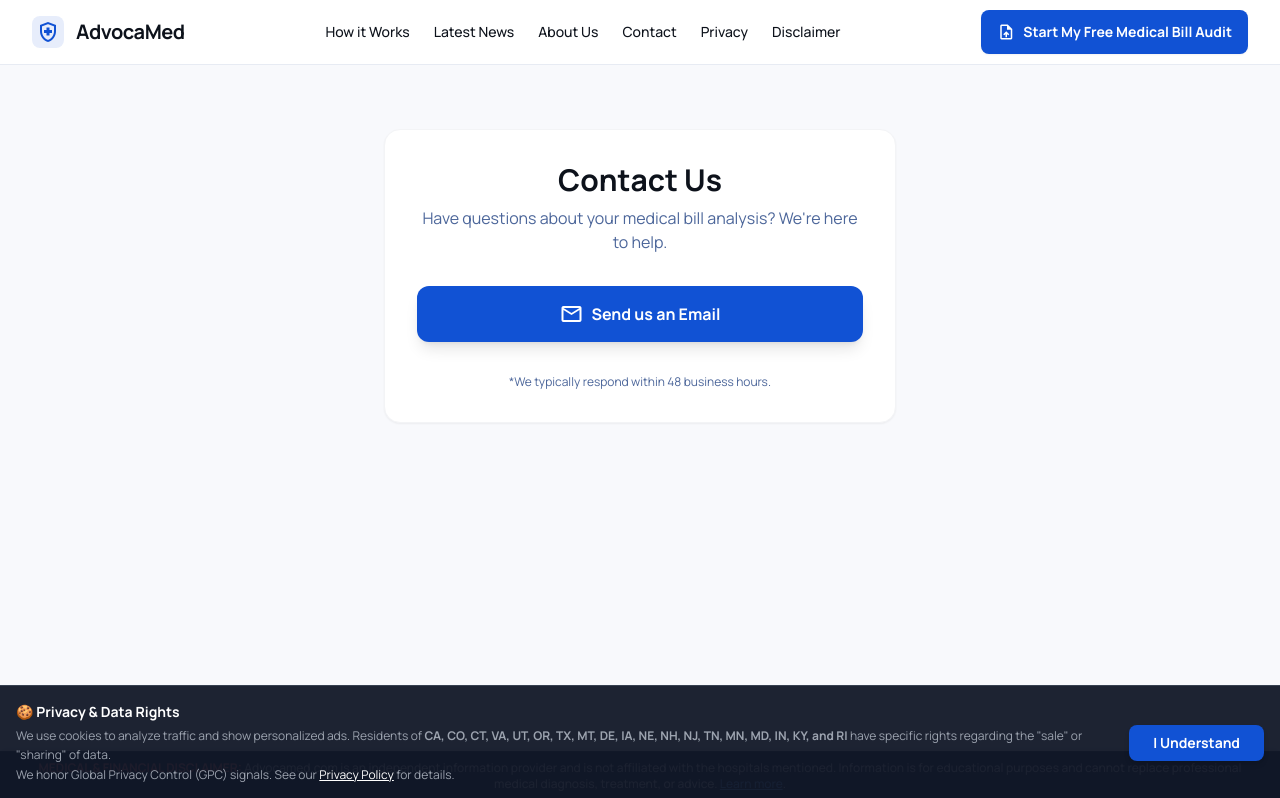
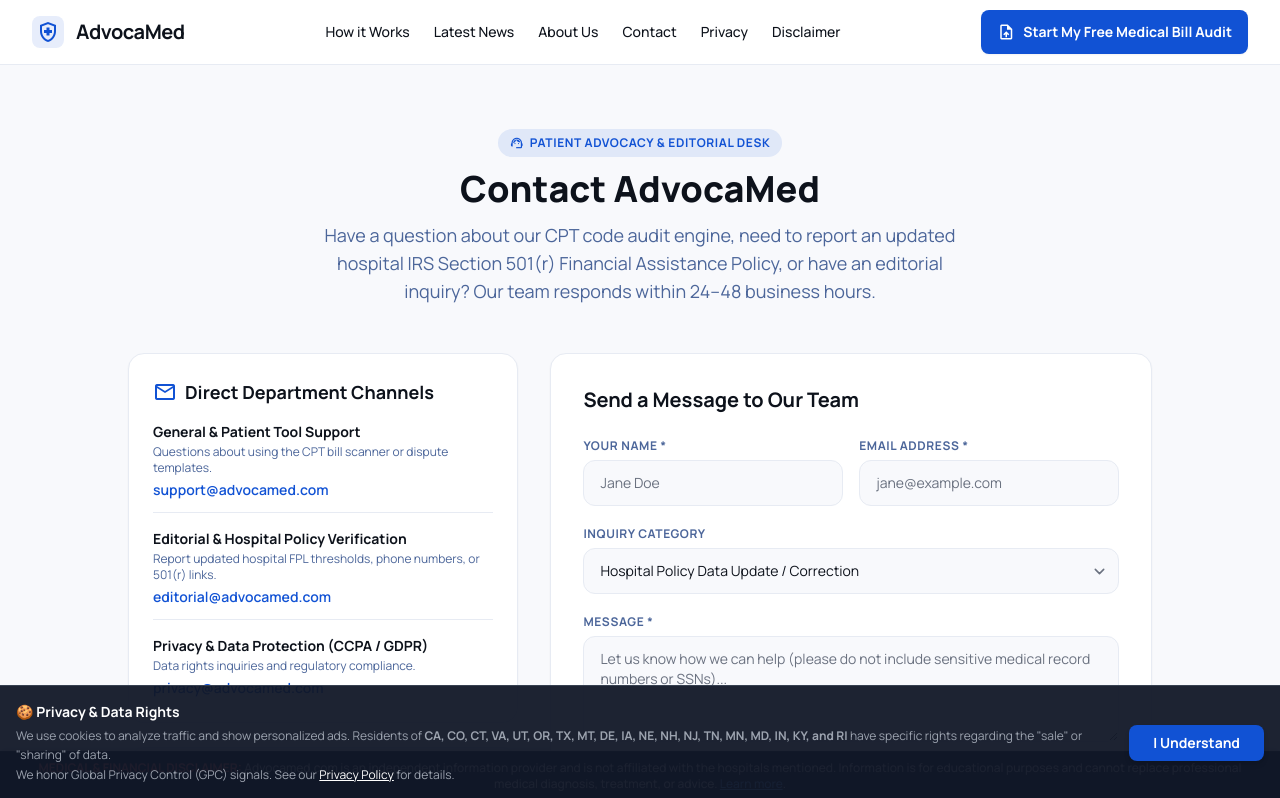
Before and after one commit to gkswjdgb/advocamed-ai, a React (Vite) app in the folder advocamed.ai/: page /contact-us in a window 1280 px wide. Shown: the top 798 px of the page. Built offline with nearby package versions, Linux system fonts and the light colour scheme.

Commit message:
Update ContactUs.tsx

```diff
--- a/advocamed.ai/pages/ContactUs.tsx
+++ b/advocamed.ai/pages/ContactUs.tsx
@@ -1,32 +1,175 @@
-import React from 'react';
+import React, { useState } from 'react';
+import { Link } from 'react-router-dom';
 import SEO from '../components/SEO';
 
 export default function ContactUs() {
+  const [submitted, setSubmitted] = useState(false);
+  const [topic, setTopic] = useState('Hospital Policy Data Update / Correction');
+  const [name, setName] = useState('');
+  const [email, setEmail] = useState('');
+  const [message, setMessage] = useState('');
+
+  const handleSubmit = (e: React.FormEvent) => {
+    e.preventDefault();
+    setSubmitted(true);
+  };
+
   return (
     <>
       <SEO
-        title="Contact AdvocaMed"
-        description="Get in touch with the AdvocaMed team for support regarding your medical bill analysis."
+        title="Contact AdvocaMed | Patient Support & Editorial Desk"
+        description="Contact AdvocaMed.com for medical bill audit support, hospital 501(r) charity care policy updates, editorial inquiries, or privacy requests."
         canonical="/contact-us"
       />
-      <div className="min-h-screen bg-background-light dark:bg-background-dark py-16 px-4">
-        <div className="max-w-lg mx-auto bg-white dark:bg-surface-dark rounded-2xl shadow-sm border border-gray-100 dark:border-gray-700 p-8 animate-fade-in-up">
-          <div className="text-center mb-8">
-            <h1 className="text-3xl font-bold text-text-main-light dark:text-text-main-dark">Contact Us</h1>
-            <p className="text-text-secondary-light dark:text-text-secondary-dark mt-2 mb-8">Have questions about your medical bill analysis? We're here to help.</p>
-
-            <a
-              href="mailto:hello@advocamed.ai"
-              className="inline-flex items-center justify-center w-full bg-primary hover:bg-primaryHover text-white font-bold py-4 px-8 rounded-xl shadow-lg transition-transform hover:-translate-y-1"
-            >
-              <span className="material-symbols-outlined mr-2">mail</span>
-              Send us an Email
-            </a>
+      <div className="min-h-screen bg-background-light dark:bg-background-dark py-16 px-4 sm:px-6 lg:px-8 font-display">
+        <div className="max-w-5xl mx-auto animate-fade-in-up">
+          <div className="text-center mb-12">
+            <span className="inline-flex items-center gap-1.5 px-3 py-1 rounded-full bg-primary/10 text-primary text-xs font-bold uppercase tracking-wider mb-3">
+              <span className="material-symbols-outlined text-sm">support_agent</span>
+              Patient Advocacy &amp; Editorial Desk
+            </span>
+            <h1 className="text-3xl sm:text-4xl font-extrabold text-text-main-light dark:text-text-main-dark">
+              Contact AdvocaMed
+            </h1>
+            <p className="text-text-secondary-light dark:text-text-secondary-dark mt-3 max-w-2xl mx-auto text-base sm:text-lg">
+              Have a question about our CPT code audit engine, need to report an updated hospital IRS Section 501(r) Financial Assistance Policy, or have an editorial inquiry? Our team responds within 24–48 business hours.
+            </p>
           </div>
 
-          <p className="mt-6 text-center text-xs text-text-secondary-light dark:text-text-secondary-dark">
-            *We typically respond within 48 business hours.
-          </p>
+          <div className="grid lg:grid-cols-5 gap-8 items-start">
+            {/* Left Column: Department Contacts & Editorial Standards */}
+            <div className="lg:col-span-2 space-y-6">
+              <div className="bg-white dark:bg-surface-dark rounded-2xl border border-border-light dark:border-border-dark p-6 shadow-sm">
+                <h2 className="text-lg font-bold text-text-main-light dark:text-text-main-dark mb-4 flex items-center gap-2">
+                  <span className="material-symbols-outlined text-primary">mail</span>
+                  Direct Department Channels
+                </h2>
+                <div className="space-y-4 text-sm">
+                  <div className="pb-3 border-b border-border-light dark:border-border-dark">
+                    <p className="font-bold text-text-main-light dark:text-text-main-dark">General &amp; Patient Tool Support</p>
+                    <p className="text-text-secondary-light dark:text-text-secondary-dark text-xs mt-0.5">Questions about using the CPT bill scanner or dispute templates.</p>
+                    <a href="mailto:support@advocamed.com" className="text-primary font-semibold hover:underline mt-1 inline-block">support@advocamed.com</a>
+                  </div>
+                  <div className="pb-3 border-b border-border-light dark:border-border-dark">
+                    <p className="font-bold text-text-main-light dark:text-text-main-dark">Editorial &amp; Hospital Policy Verification</p>
+                    <p className="text-text-secondary-light dark:text-text-secondary-dark text-xs mt-0.5">Report updated hospital FPL thresholds, phone numbers, or 501(r) links.</p>
+                    <a href="mailto:editorial@advocamed.com" className="text-primary font-semibold hover:underline mt-1 inline-block">editorial@advocamed.com</a>
+                  </div>
+                  <div>
+                    <p className="font-bold text-text-main-light dark:text-text-main-dark">Privacy &amp; Data Protection (CCPA / GDPR)</p>
+                    <p className="text-text-secondary-light dark:text-text-secondary-dark text-xs mt-0.5">Data rights inquiries and regulatory compliance.</p>
+                    <a href="mailto:privacy@advocamed.com" className="text-primary font-semibold hover:underline mt-1 inline-block">privacy@advocamed.com</a>
+                  </div>
+                </div>
+              </div>
+
+              <div className="bg-blue-50/70 dark:bg-blue-950/30 rounded-2xl border border-blue-100 dark:border-blue-900 p-6">
+                <h3 className="text-sm font-bold text-text-main-light dark:text-text-main-dark flex items-center gap-2 mb-2">
+                  <span className="material-symbols-outlined text-primary text-lg">security</span>
+                  Patient Privacy Notice (HIPAA Safety)
+                </h3>
+                <p className="text-xs text-text-secondary-light dark:text-text-secondary-dark leading-relaxed">
+                  For your security, <strong>never include your Social Security Number (SSN), bank account numbers, or unredacted medical records</strong> in an email or support message. To audit a bill, use our encrypted <Link to="/?step=HERO" className="text-primary underline font-semibold">real-time AI Bill Scanner</Link>, which processes images in memory without permanent storage.
+                </p>
+              </div>
+            </div>
+
+            {/* Right Column: Interactive Inquiry Form */}
+            <div className="lg:col-span-3 bg-white dark:bg-surface-dark rounded-2xl border border-border-light dark:border-border-dark p-6 sm:p-8 shadow-sm">
+              <h2 className="text-xl font-bold text-text-main-light dark:text-text-main-dark mb-6">
+                Send a Message to Our Team
+              </h2>
+
+              {submitted ? (
+                <div className="bg-green-50 dark:bg-green-900/20 border border-green-200 dark:border-green-800 rounded-xl p-6 text-center">
+                  <span className="material-symbols-outlined text-4xl text-green-600 dark:text-green-400 mb-2">check_circle</span>
+                  <h3 className="text-lg font-bold text-text-main-light dark:text-text-main-dark mb-1">Inquiry Received</h3>
+                  <p className="text-sm text-text-secondary-light dark:text-text-secondary-dark mb-4">
+                    Thank you, <strong>{name || 'Reader'}</strong>. Your message regarding <em>"{topic}"</em> has been logged for our editorial &amp; support desk. You can also reach us directly at <a href="mailto:support@advocamed.com" className="text-primary underline">support@advocamed.com</a>.
+                  </p>
+                  <button
+                    onClick={() => {
+                      setSubmitted(false);
+                      setMessage('');
+                    }}
+                    className="px-5 py-2.5 bg-primary text-white text-xs font-bold rounded-lg hover:bg-primary-hover transition-colors"
+                  >
+                    Send Another Inquiry
+                  </button>
+                </div>
+              ) : (
+                <form onSubmit={handleSubmit} className="space-y-5">
+                  <div className="grid sm:grid-cols-2 gap-4">
+                    <div>
+                      <label className="block text-xs font-bold uppercase tracking-wider text-text-secondary-light dark:text-text-secondary-dark mb-1.5">
+                        Your Name *
+                      </label>
+                      <input
+                        type="text"
+                        required
+                        value={name}
+                        onChange={(e) => setName(e.target.value)}
+                        placeholder="Jane Doe"
+                        className="w-full rounded-xl border border-border-light dark:border-border-dark bg-background-light dark:bg-background-dark px-4 py-3 text-sm text-text-main-light dark:text-text-main-dark focus:border-primary focus:ring-2 focus:ring-primary/20 outline-none"
+                      />
+                    </div>
+                    <div>
+                      <label className="block text-xs font-bold uppercase tracking-wider text-text-secondary-light dark:text-text-secondary-dark mb-1.5">
+                        Email Address *
+                      </label>
+                      <input
+                        type="email"
+                        required
+                        value={email}
+                        onChange={(e) => setEmail(e.target.value)}
+                        placeholder="jane@example.com"
+                        className="w-full rounded-xl border border-border-light dark:border-border-dark bg-background-light dark:bg-background-dark px-4 py-3 text-sm text-text-main-light dark:text-text-main-dark focus:border-primary focus:ring-2 focus:ring-primary/20 outline-none"
+                      />
+                    </div>
+                  </div>
+
+                  <div>
+                    <label className="block text-xs font-bold uppercase tracking-wider text-text-secondary-light dark:text-text-secondary-dark mb-1.5">
+                      Inquiry Category
+                    </label>
+                    <select
+                      value={topic}
+                      onChange={(e) => setTopic(e.target.value)}
+                      className="w-full rounded-xl border border-border-light dark:border-border-dark bg-background-light dark:bg-background-dark px-4 py-3 text-sm text-text-main-light dark:text-text-main-dark focus:border-primary focus:ring-2 focus:ring-primary/20 outline-none"
+                    >
+                      <option value="Hospital Policy Data Update / Correction">Hospital Policy Data Update / Correction</option>
+                      <option value="AI Medical Bill Scanner Help">AI Medical Bill Scanner Help</option>
+                      <option value="Editorial / Fact-Checking Question">Editorial / Fact-Checking Question</option>
+                      <option value="Media & Press Inquiry">Media &amp; Press Inquiry</option>
+                      <option value="Privacy / Data Request">Privacy / Data Request</option>
+                    </select>
+                  </div>
+
+                  <div>
+                    <label className="block text-xs font-bold uppercase tracking-wider text-text-secondary-light dark:text-text-secondary-dark mb-1.5">
+                      Message *
+                    </label>
+                    <textarea
+                      rows={4}
+                      required
+                      value={message}
+                      onChange={(e) => setMessage(e.target.value)}
+                      placeholder="Let us know how we can help (please do not include sensitive medical record numbers or SSNs)..."
+                      className="w-full rounded-xl border border-border-light dark:border-border-dark bg-background-light dark:bg-background-dark px-4 py-3 text-sm text-text-main-light dark:text-text-main-dark focus:border-primary focus:ring-2 focus:ring-primary/20 outline-none"
+                    />
+                  </div>
+
+                  <button
+                    type="submit"
+                    className="w-full bg-primary hover:bg-primary-hover text-white font-bold py-3.5 px-6 rounded-xl shadow-md transition-all flex items-center justify-center gap-2"
+                  >
+                    <span className="material-symbols-outlined text-lg">send</span>
+                    Submit Inquiry
+                  </button>
+                </form>
+              )}
+            </div>
+          </div>
         </div>
       </div>
     </>
```
